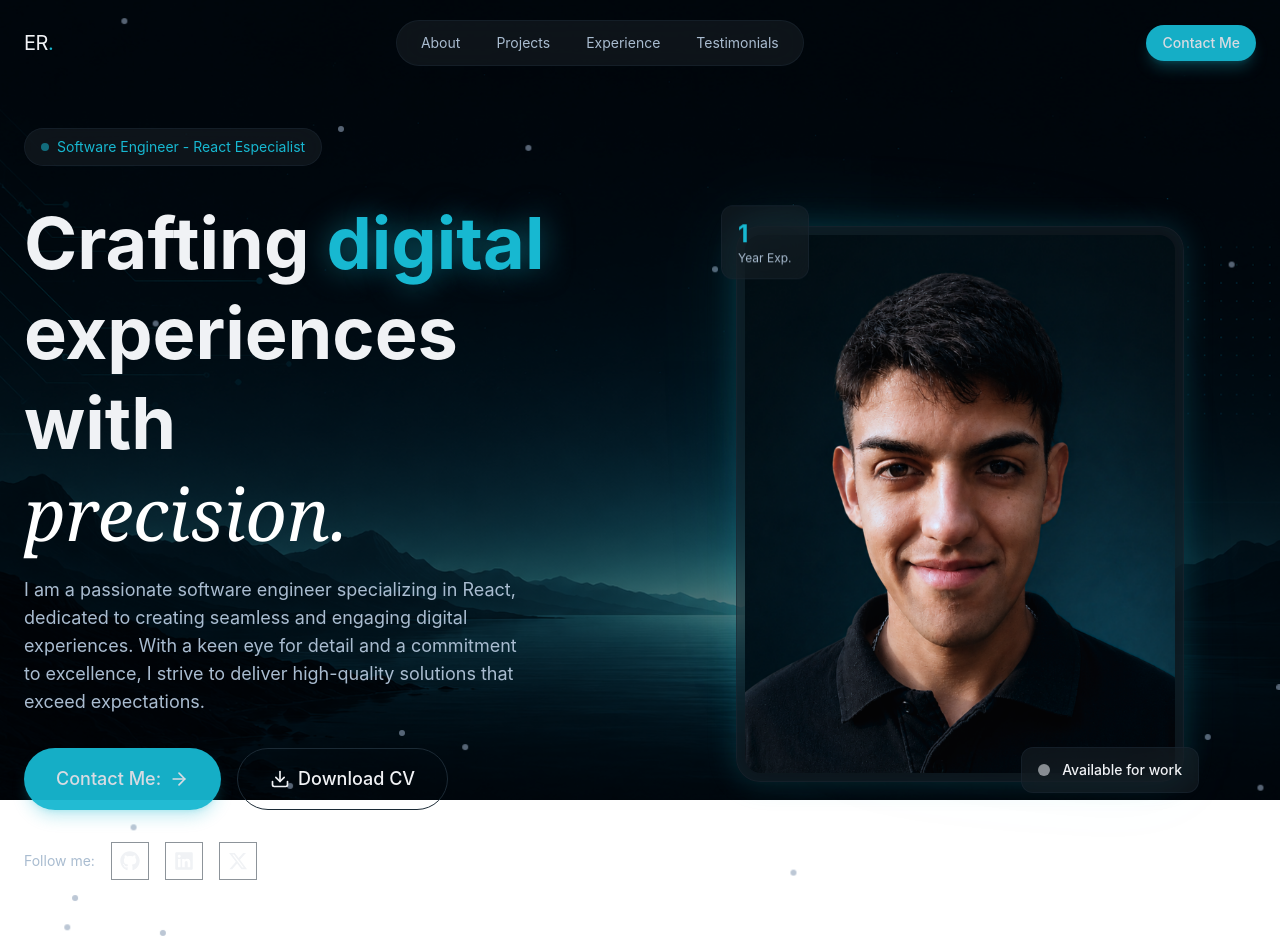
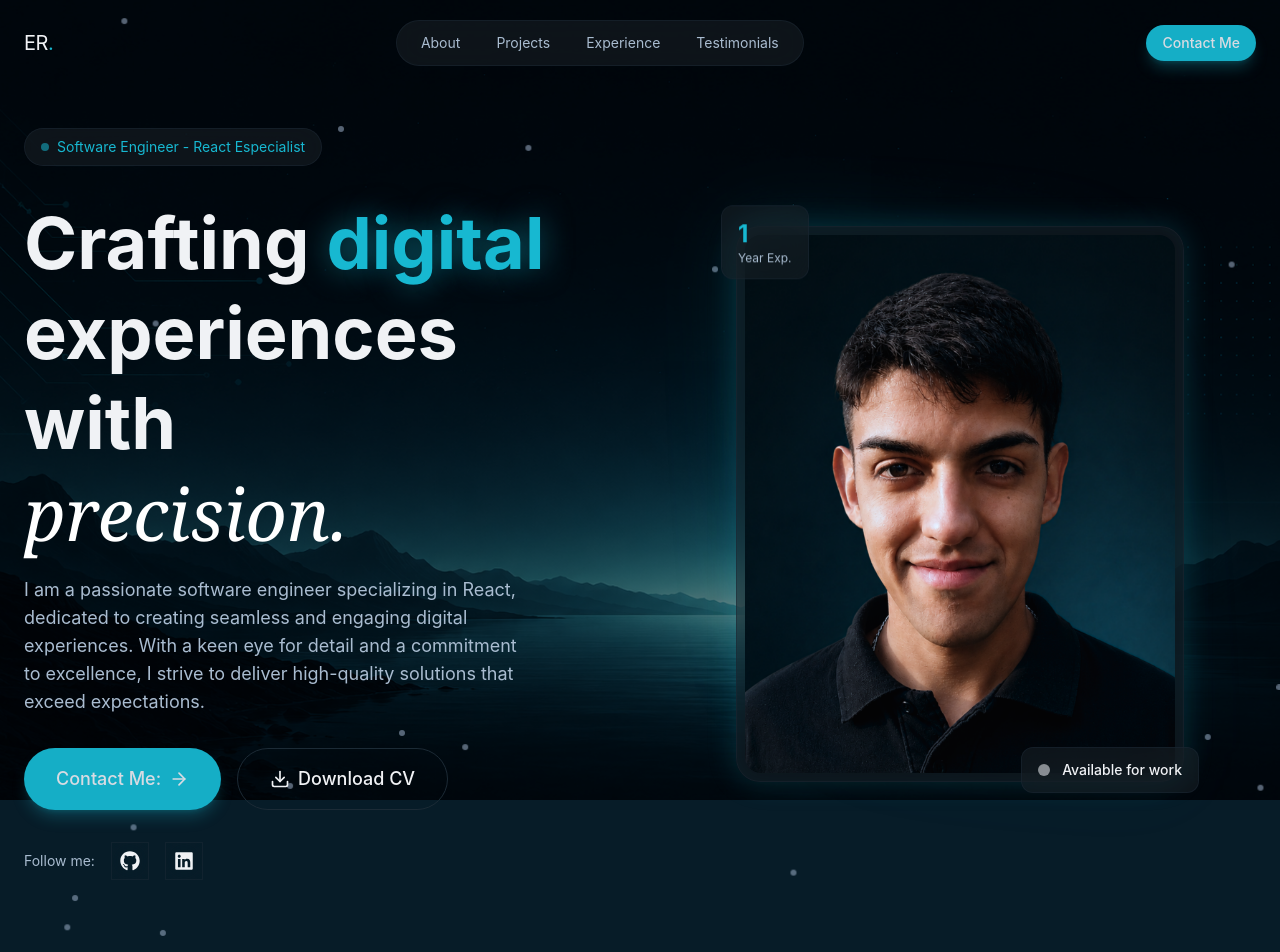
Before and after one commit to eduramosdev-cell/my-online-coded-cv, a React (Vite) app: page / in a window 1280 px wide. Shown: the top 952 px of the page. Built offline with nearby package versions, Linux system fonts and the light colour scheme.

Commit message:
Added personalization

```diff
--- a/src/index.css
+++ b/src/index.css
@@ -1,7 +1,7 @@
 @import "tailwindcss";
 
 @theme {
-    --color-background: ##071c28;
+    --color-background: #071c28;
     --color-foreground: #f0f2f5;
 
     --color-card: #124559;
@@ -10,7 +10,7 @@
     --color-primary-foreground: #d8dbe2;
 
     --color-secondary: #284b63;
-    --color-secondary-foreground: #d8dbe2;
+    --color-secondary-foreground: #129bb0;
 
     --color-muted: #373f51;
     --color-muted-foreground: #a9bcd0;
--- a/src/sections/Contact.jsx
+++ b/src/sections/Contact.jsx
@@ -7,19 +7,19 @@ const contactInfo = [
   {
     icon: Mail,
     label: "Email",
-    value: "pedro@example.com",
-    href: "mailto:pedro@example.com",
+    value: "eduramos.dev@gmail.com",
+    href: "mailto:eduramos.dev@gmail.com",
   },
   {
     icon: Phone,
     label: "Phone",
-    value: "+1 (555) 123-4567",
-    href: "tel:+15551234567",
+    value: "+55 21 99578 1925",
+    href: "tel:+5521995781925",
   },
   {
     icon: MapPin,
     label: "Location",
-    value: "San Francisco, CA",
+    value: "Saquarema, BR",
     href: "#",
   },
 ];
--- a/src/sections/Hero.jsx
+++ b/src/sections/Hero.jsx
@@ -63,13 +63,12 @@ export const Hero = () => {
                     <div className="flex items-center gap-4 animate-fade-in animation-delay-400">
                         <span className="text-sm text-muted-foreground">Follow me:</span>
                         {[
-                            {icon: FaGithub, href:"#"},
-                            {icon: FaLinkedin, href:"#"},
-                            {icon: FaXTwitter, href:"#"}
+                            {icon: FaGithub, href:"https://github.com/repos?q=owner%3A%40me"},
+                            {icon: FaLinkedin, href:"https://www.linkedin.com/in/eduardo-ramos-959610425/?isSelfProfile=true"},
                             ].map((social, idx) => {
                                 const Icon = social.icon
                                 return (
-                                <a href={social.href} key={idx} className="p-2 ronded-full glass bg-transparent hover:bg-primary/10 hover:text-primary transition-all duration-300">
+                                <a href={social.href} target="_blank" key={idx} className="p-2 ronded-full glass bg-transparent hover:bg-primary/10 hover:text-primary transition-all duration-300">
                                     <Icon className="w-5 h-5"/>
                                 </a>
                                 )
--- a/src/sections/Projects.jsx
+++ b/src/sections/Projects.jsx
@@ -5,11 +5,11 @@ import { AnimatedBorderButton } from "../components/AnimatedBorderButton"
 const projects = [
     {
         title: "Online Resume",
-        description: "My online CV",
+        description: "My online resume",
         image: "/projects/Resume-project-screenshot.jpeg",
         tags: ["React, Tailwind CSS"],
-        link: "#",
-        github: "#"
+        link: "https://github.com/eduramosdev-cell/my-online-coded-cv",
+        github: "https://github.com/eduramosdev-cell/my-online-coded-cv"
     }
 ]
 
@@ -44,10 +44,10 @@ export const Projects = () => {
                             <div className="absolute inset-0 bg-linear-to-t from-card via-card/50 to-transparent opacity-60" />
                             {/*Overlay links*/}
                             <div className="absolute inset-0 flex items-center justify-center gap-4 opacity-0 group-hover:opacity-100 transition-opacity duration-300">
-                                <a href={project.link} className="p-3 rounded-full glass hover:bg-primary hover:text-primary-foreground transition-all">
+                                <a href={project.link} target="_blank" className="p-3 rounded-full glass hover:bg-primary hover:text-primary-foreground transition-all">
                                     <ArrowUpRight className="w-5 h-5"/>
                                 </a>
-                                <a  href={project.github} className="p-3 rounded-full glass hover:bg-primary hover:text-primary-foreground transition-all">
+                                <a  href={project.github} target="_blank" className="p-3 rounded-full glass hover:bg-primary hover:text-primary-foreground transition-all">
                                     <FaGithub className="w-5 h-5" />
                                 </a>
                             </div>
@@ -70,7 +70,7 @@ export const Projects = () => {
             </div>
             {/*View all CTA*/}
             <div className="text-center mt-12 animate-fade-in animation-delay-500">
-                <AnimatedBorderButton>
+                <AnimatedBorderButton href="https://github.com/repos?q=owner%3A%40me" target="_blank">
                     View All Projects
                     <ArrowUpRight className="w-5 h-5" />
                 </AnimatedBorderButton>
--- a/src/sections/Testimonials.jsx
+++ b/src/sections/Testimonials.jsx
@@ -4,7 +4,7 @@ import { useState } from "react";
 const testimonials = [
   {
     quote:
-      "Pedro is one of the most talented engineers I've worked with. His attention to detail and ability to translate complex requirements into elegant solutions is remarkable.",
+      "Edu is one of the most talented engineers I've worked with. His attention to detail and ability to translate complex requirements into elegant solutions is remarkable.",
     author: "Sarah Chen",
     role: "CTO, Tech Innovators Inc.",
     avatar:
@@ -12,7 +12,7 @@ const testimonials = [
   },
   {
     quote:
-      "Working with Pedro was a game-changer for our project. He delivered ahead of schedule with code quality that set a new standard for our team.",
+      "Working with Edu was a game-changer for our project. He delivered ahead of schedule with code quality that set a new standard for our team.",
     author: "Michael Rodriguez",
     role: "Product Manager, Digital Solutions",
     avatar:
@@ -20,7 +20,7 @@ const testimonials = [
   },
   {
     quote:
-      "Pedro's expertise in React and TypeScript helped us rebuild our entire frontend in record time. His architectural decisions continue to pay dividends.",
+      "Edu's expertise in React and TypeScript helped us rebuild our entire frontend in record time. His architectural decisions continue to pay dividends.",
     author: "Emily Watson",
     role: "Engineering Lead, StartUp Labs",
     avatar:
@@ -28,7 +28,7 @@ const testimonials = [
   },
   {
     quote:
-      "Not only is Pedro technically brilliant, but he's also a fantastic communicator and team player. He elevated everyone around him.",
+      "Not only is Edu technically brilliant, but he's also a fantastic communicator and team player. He elevated everyone around him.",
     author: "David Kim",
     role: "CEO, Innovation Hub",
     avatar:
```
